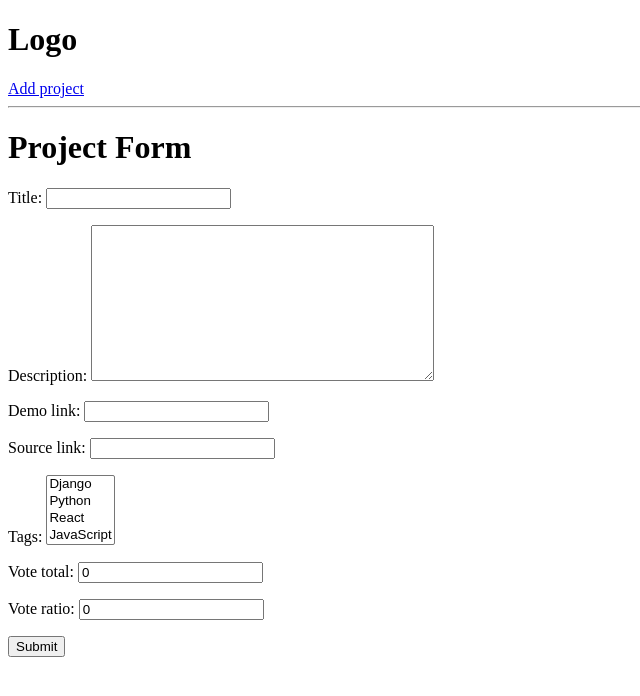
After one commit to papanics/devsearch, a Django app: page /create-project/ in a window 1280 px wide. The commit adds this page. Shown: the top 696 px of the page, without its empty margins (0-640 px from the left). Run offline with Django 4.2, Linux system fonts and the light colour scheme; data comes from the database, SQL or seed files in the repository.

Commit message:
Added model form

```diff
--- /dev/null
+++ b/dev_apps/forms.py
@@ -0,0 +1,8 @@
+from dataclasses import field
+from django.forms import ModelForm
+from .models import Project
+
+class ProjectForm(ModelForm):
+    class Meta:
+        model = Project
+        fields = '__all__'
--- /dev/null
+++ b/dev_apps/templates/dev_apps/project_form.html
@@ -0,0 +1,12 @@
+{% extends 'main.html' %}
+{% block content %}
+
+<h1>Project Form</h1>
+
+<form method="POST">
+    {% csrf_token %}
+    {{form.as_p}}
+    <input type="submit" >
+</form>
+
+{% endblock %}
--- a/dev_apps/urls.py
+++ b/dev_apps/urls.py
@@ -5,4 +5,6 @@ from . import views
 urlpatterns = [
     path('', views.projects, name="projects"),
     path('project/<str:pk>/', views.project, name="project"),
+
+    path('create-project/', views.createProject, name="create-project")
 ]
--- a/dev_apps/views.py
+++ b/dev_apps/views.py
@@ -1,6 +1,6 @@
 from django.shortcuts import render
-
 from dev_apps.models import Project
+from .forms import ProjectForm
 
 
 def projects(request):
@@ -14,3 +14,9 @@ def project(request, pk):
     tags = projectObj.tags.all()
     context = {'project': projectObj, 'tags': tags}
     return render(request, 'dev_apps/single-project.html', context)
+
+
+def createProject(request):
+    form = ProjectForm()
+    context = {'form': form}
+    return render(request, "dev_apps/project_form.html", context)
--- a/templates/main.html
+++ b/templates/main.html
@@ -13,6 +13,7 @@
 </head>
 
 <body>
+    {% include 'navbar.html' %}
     {% block content %}
 
     {% endblock content %}
--- /dev/null
+++ b/templates/navbar.html
@@ -0,0 +1,3 @@
+<h1>Logo</h1>
+<a href="{% url 'create-project' %}">Add project</a>
+<hr>
```
